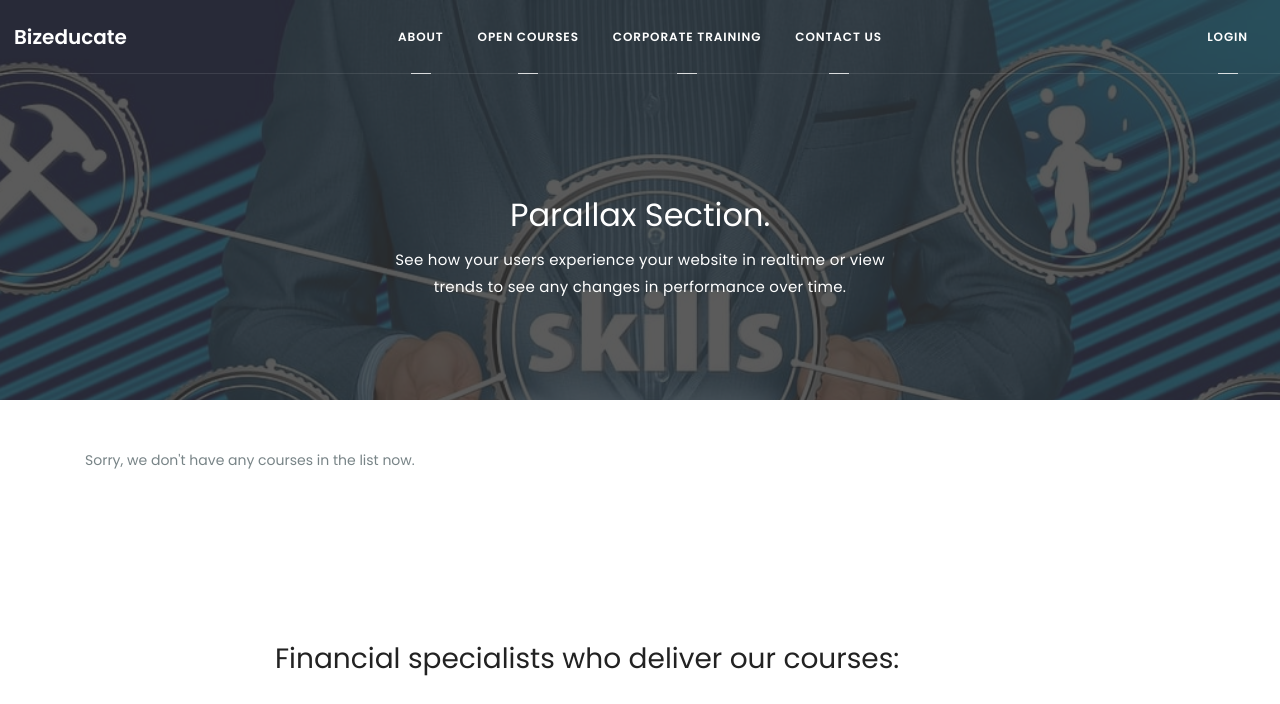
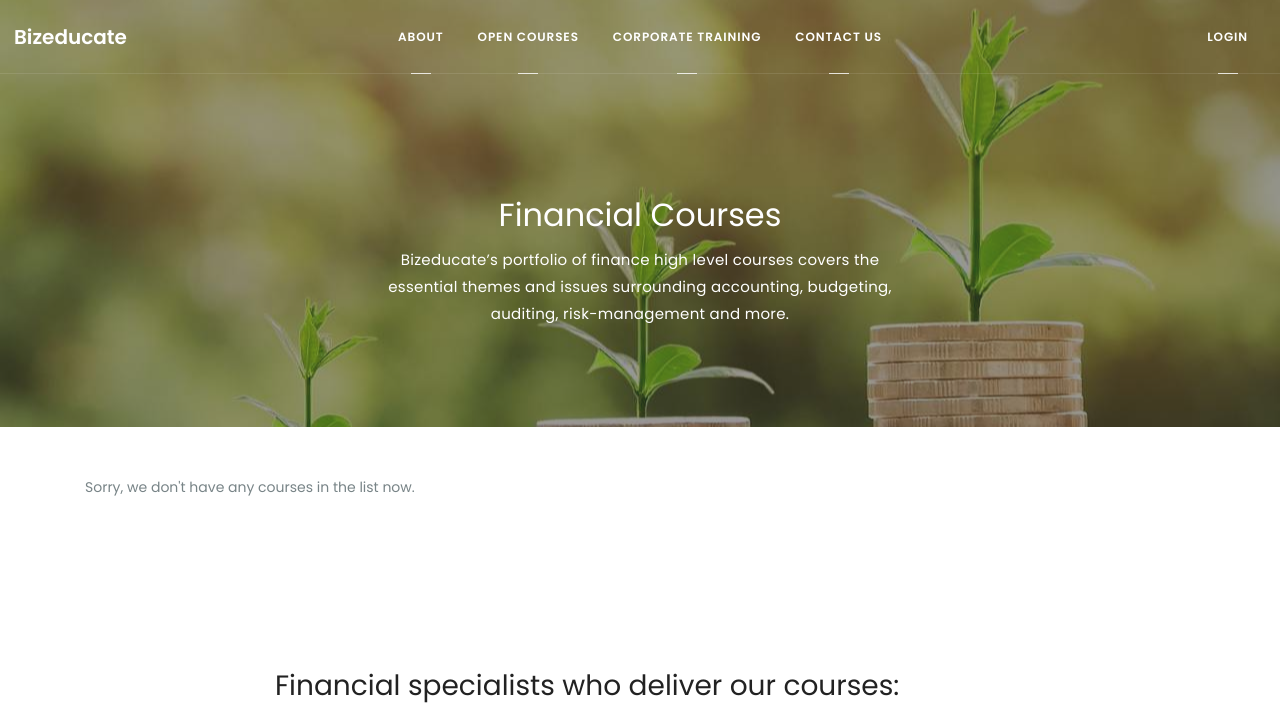
Before and after one commit to MaksymUK/bizeducate_app, a Django app: page /finance/ in a window 1280 px wide. Shown: the top 704 px of the page. Run offline with Django 4.2, Linux system fonts and the light colour scheme; data that the repository does not hold is empty; some libraries are stand-ins or nearby versions; some web fonts are replaced.

Commit message:
change images & styles to four html pages

```diff
--- a/templates/website/cg_list.html
+++ b/templates/website/cg_list.html
@@ -6,7 +6,7 @@
 {% block content %}
 
   <!-- Page Header-->
-  <section class="module parallax" data-background="{% static 'images/training_1280.jpg' %}" data-overlay="0.8">
+  <section class="module parallax" data-background="{% static 'images/corp_governance_1280-compressed.jpg' %}" data-overlay="0.5">
     <div class="container">
       <div class="row">
         <div class="col-lg-6 col-md-9 m-auto text-center">
--- a/templates/website/course_list.html
+++ b/templates/website/course_list.html
@@ -11,8 +11,8 @@
     <div class="container">
       <div class="row">
         <div class="col-lg-6 col-md-9 m-auto text-center">
-          <h2>Parallax Section.</h2>
-          <p class="lead">See how your users experience your website in realtime or view trends to see any changes in performance over time.</p>
+          <h2>Browse Our Courses</h2>
+          <p class="lead">Explore a Wide Range of Learning Opportunities</p>
         </div>
       </div>
     </div>
--- a/templates/website/finance_list.html
+++ b/templates/website/finance_list.html
@@ -6,12 +6,12 @@
 {% block content %}
 
   <!-- Page Header-->
-  <section class="module parallax" data-background="{% static 'images/training_1280.jpg' %}" data-overlay="0.8">
+  <section class="module parallax" data-background="{% static 'images/finance_1280-compressed.jpg' %}" data-overlay="0.5">
     <div class="container">
       <div class="row">
         <div class="col-lg-6 col-md-9 m-auto text-center">
-          <h2>Parallax Section.</h2>
-          <p class="lead">See how your users experience your website in realtime or view trends to see any changes in performance over time.</p>
+          <h2>Financial Courses</h2>
+          <p class="lead">Bizeducate’s portfolio of finance high level courses covers the essential themes and issues surrounding accounting, budgeting, auditing, risk-management and more.</p>
         </div>
       </div>
     </div>
--- a/templates/website/hr_list.html
+++ b/templates/website/hr_list.html
@@ -6,7 +6,7 @@
 {% block content %}
 
   <!-- Page Header-->
-  <section class="module parallax" data-background="{% static 'images/training_1280.jpg' %}" data-overlay="0.8">
+  <section class="module parallax" data-background="{% static 'images/hr_1280-compressed.jpg' %}" data-overlay="0.5">
     <div class="container">
       <div class="row">
         <div class="col-lg-6 col-md-9 m-auto text-center">
--- a/templates/website/procurement_list.html
+++ b/templates/website/procurement_list.html
@@ -5,7 +5,7 @@
 {% block content %}
 
   <!-- Page Header-->
-  <section class="module parallax" data-background="{% static 'images/training_1280.jpg' %}" data-overlay="0.8">
+  <section class="module parallax" data-background="{% static 'images/procurement_1280-compressed.jpg' %}" data-overlay="0.6">
     <div class="container">
       <div class="row">
         <div class="col-lg-6 col-md-9 m-auto text-center">
```
Also changed, not shown: static/images/corp_governance_1280-compressed.jpg (added), static/images/finance_1280-compressed.jpg (added), static/images/hr_1280-compressed.jpg (added), static/images/procurement_1280-compressed.jpg (added).
